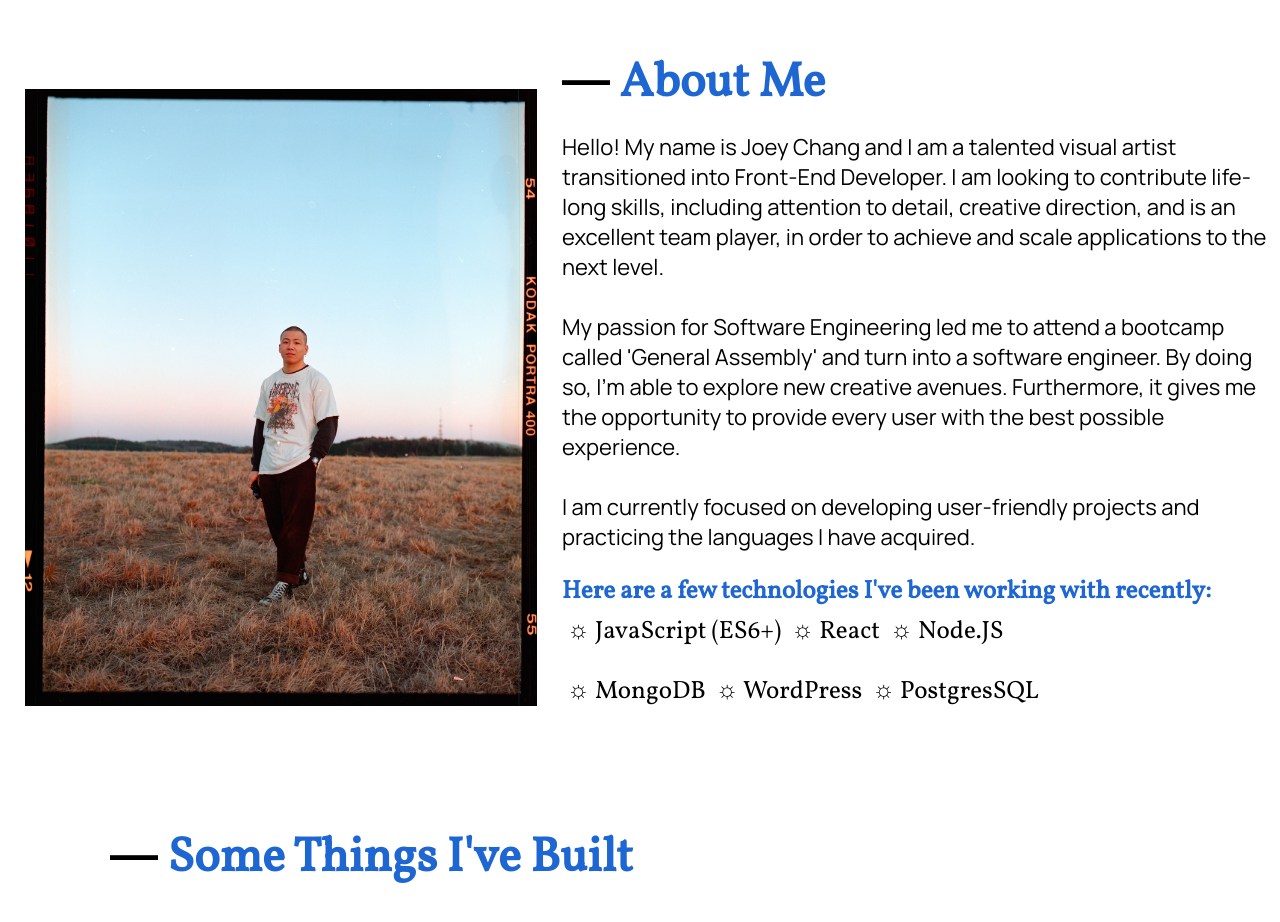
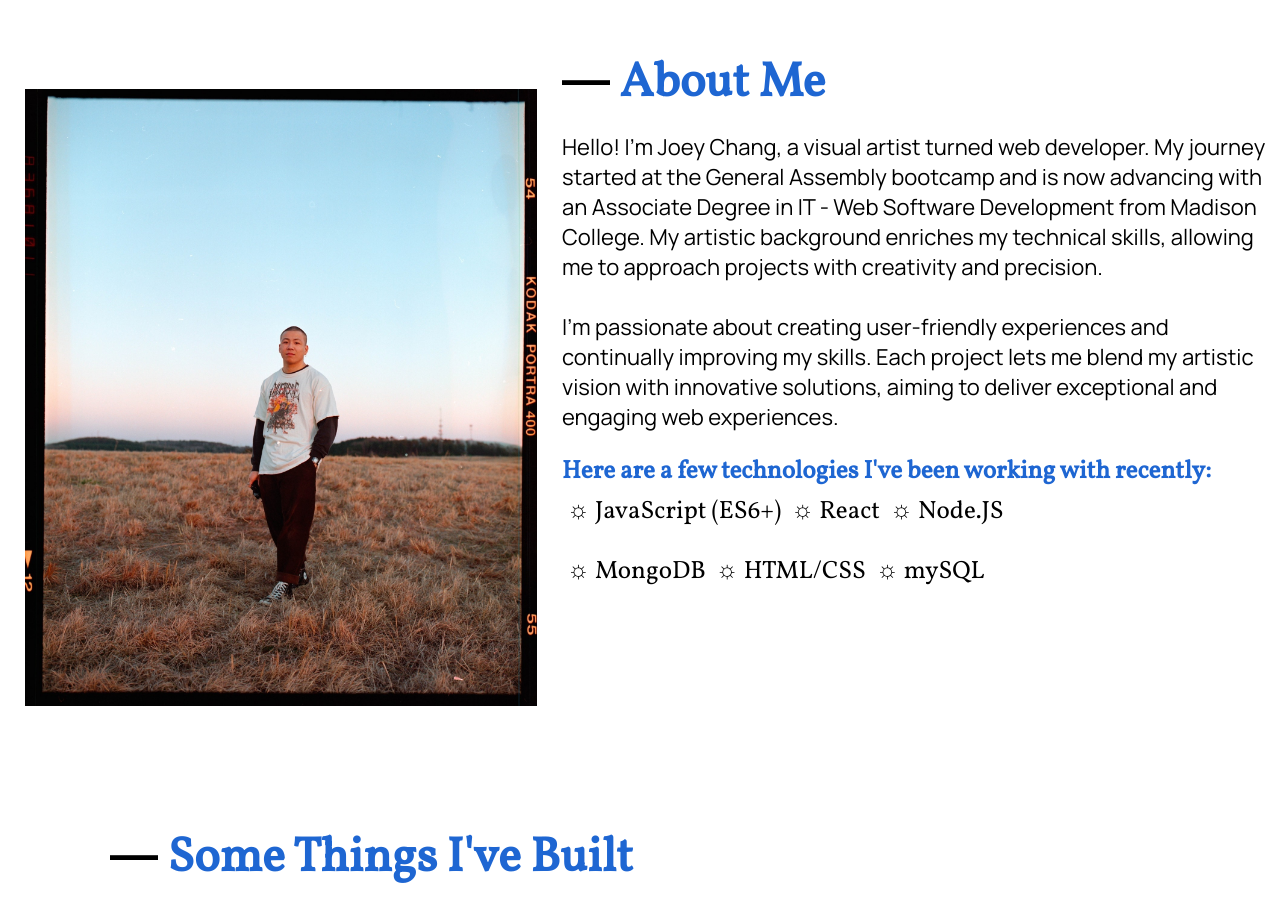
Before and after one commit to joesphchang/portfolio-frontend, a React (Create React App) app: page / in a window 1280 px wide. Shown: the part 1100-2022 px from the top of the page. Built offline with nearby package versions, Linux system fonts and the light colour scheme; a web font is replaced by a local one.

Commit message:
new change to about page

```diff
--- a/src/components/About/About.js
+++ b/src/components/About/About.js
@@ -12,22 +12,18 @@ function About() {
 						<span className='header-line'>―</span> About Me
 					</h2>
 					<p>
-						Hello! My name is Joey Chang and I am a talented visual artist
-						transitioned into Front-End Developer. I am
-						looking to contribute life-long skills, including attention to
-						detail, creative direction, and is an excellent team player, in
-						order to achieve and scale applications to the next level.
+						Hello! I’m Joey Chang, a visual artist turned web developer. My
+						journey started at the General Assembly bootcamp and is now
+						advancing with an Associate Degree in IT - Web Software Development
+						from Madison College. My artistic background enriches my technical
+						skills, allowing me to approach projects with creativity and
+						precision.
 					</p>
 					<p>
-						My passion for Software Engineering led me to attend a bootcamp called
-						'General Assembly' and turn into a software engineer. By doing so,
-						I'm able to explore new creative avenues. Furthermore, it gives me
-						the opportunity to provide every user with the best possible
-						experience.
-					</p>
-					<p>
-						I am currently focused on developing user-friendly projects and
-						practicing the languages I have acquired.
+						I’m passionate about creating user-friendly experiences and
+						continually improving my skills. Each project lets me blend my
+						artistic vision with innovative solutions, aiming to deliver
+						exceptional and engaging web experiences.
 					</p>
 
 					<div className='technology-container'>
@@ -39,8 +35,8 @@ function About() {
 							<li className='list-text'>☼ React</li>
 							<li className='list-text'>☼ Node.JS</li>
 							<li className='list-text'>☼ MongoDB</li>
-							<li className='list-text'>☼ WordPress</li>
-							<li className='list-text'>☼ PostgresSQL</li>
+							<li className='list-text'>☼ HTML/CSS</li>
+							<li className='list-text'>☼ mySQL</li>
 						</ul>
 					</div>
 				</div>
```
Also changed, not shown: 1 other file (tests, documents, lock files or other folders).
